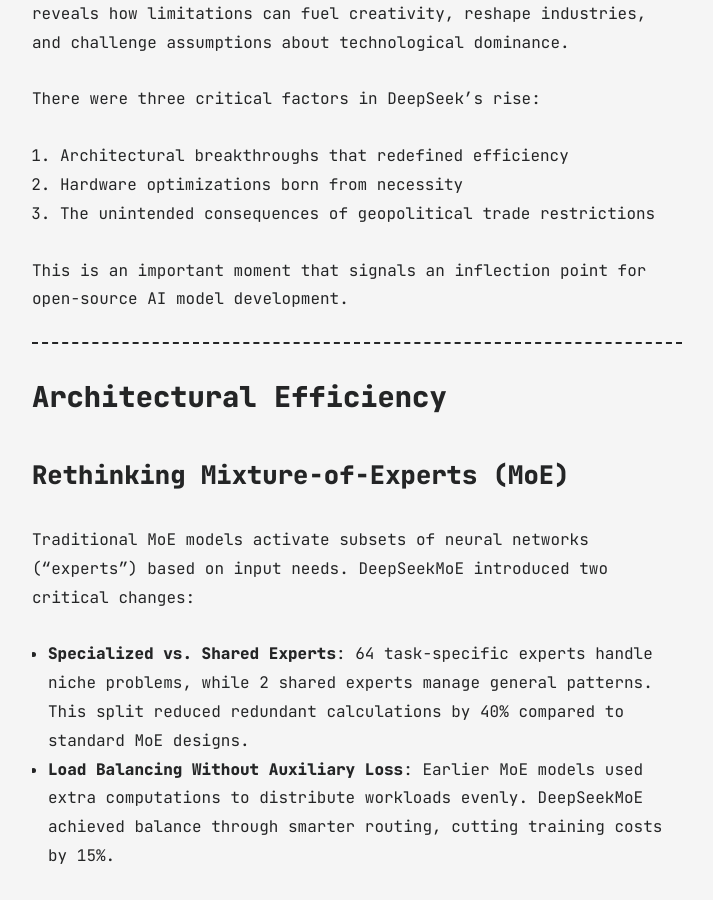
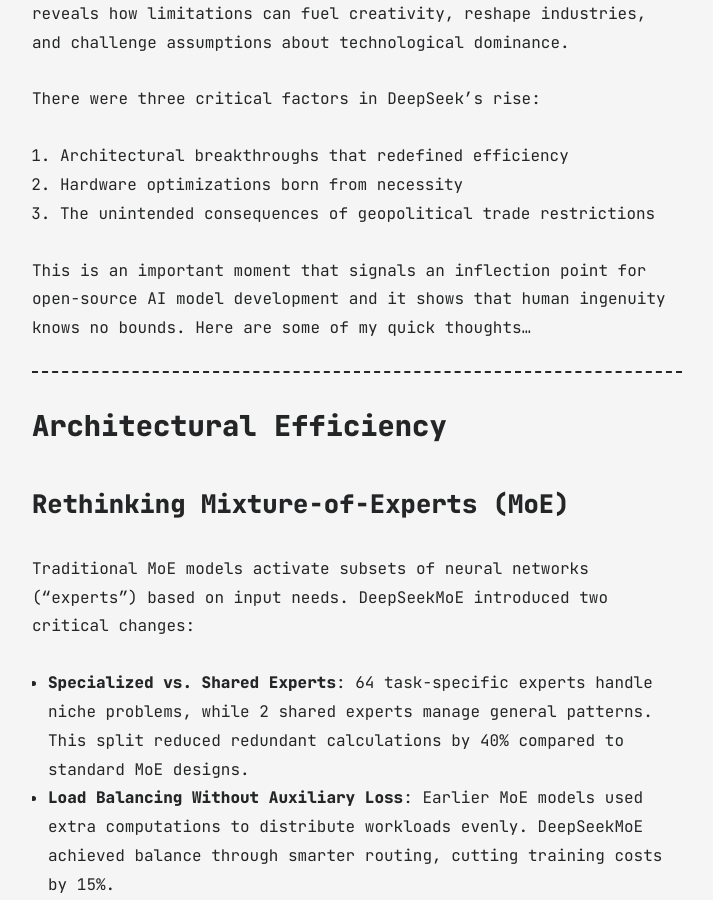
Before and after one commit to dr-robert-li/jekyll-blog, a Jekyll site: the page built from all_collections/_posts/2025-02-02-DeepSeek.md, in a window 1280 px wide and 900 px high, scrolled down 992 px. Shown: the whole window, without its empty margins (283-996 px from the left). Built offline with Jekyll 4.4.1, drawn with Linux system fonts in a browser that asks for light colours.

Commit message:
DeepSeek article

```diff
--- a/all_collections/_posts/2025-02-02-DeepSeek.md
+++ b/all_collections/_posts/2025-02-02-DeepSeek.md
@@ -17,7 +17,7 @@
 2. Hardware optimizations born from necessity
 3. The unintended consequences of geopolitical trade restrictions
 
-This is an important moment that signals an inflection point for open-source AI model development.
+This is an important moment that signals an inflection point for open-source AI model development and it shows that human ingenuity knows no bounds. Here are some of my quick thoughts...
 
 ---
 
```
